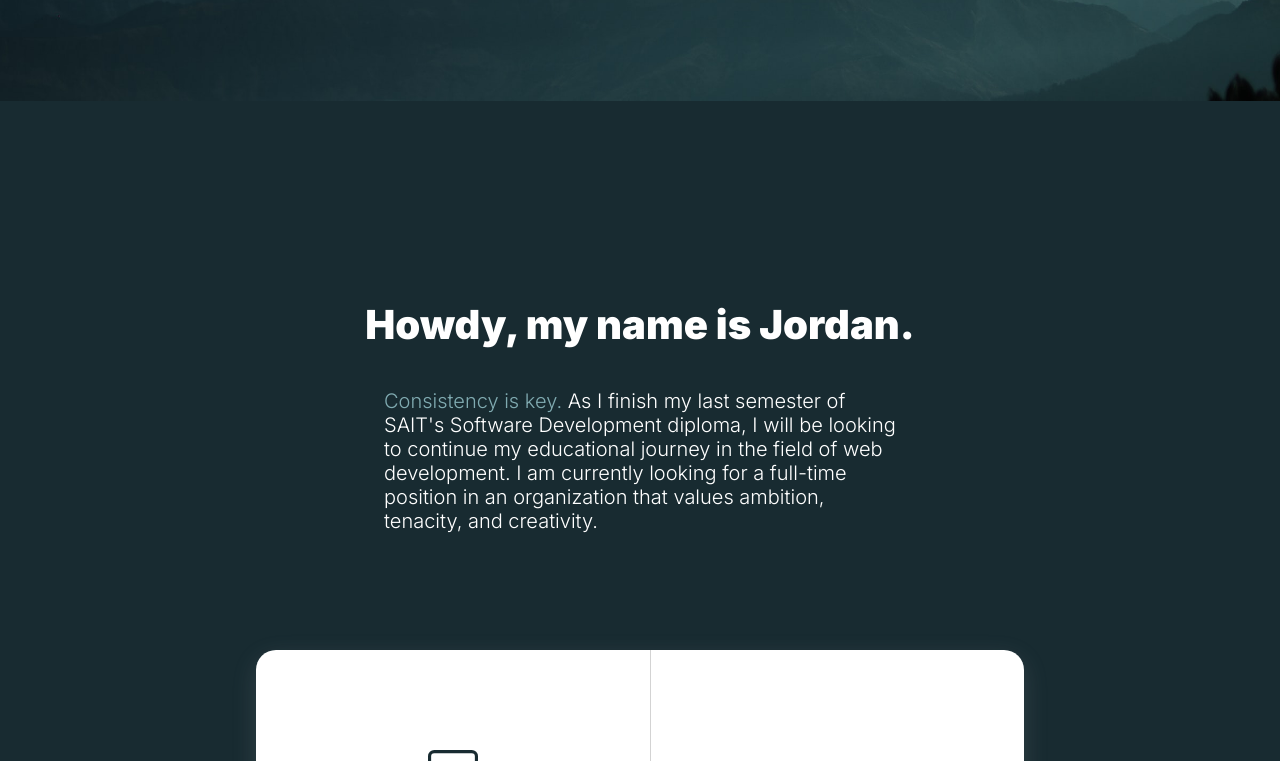
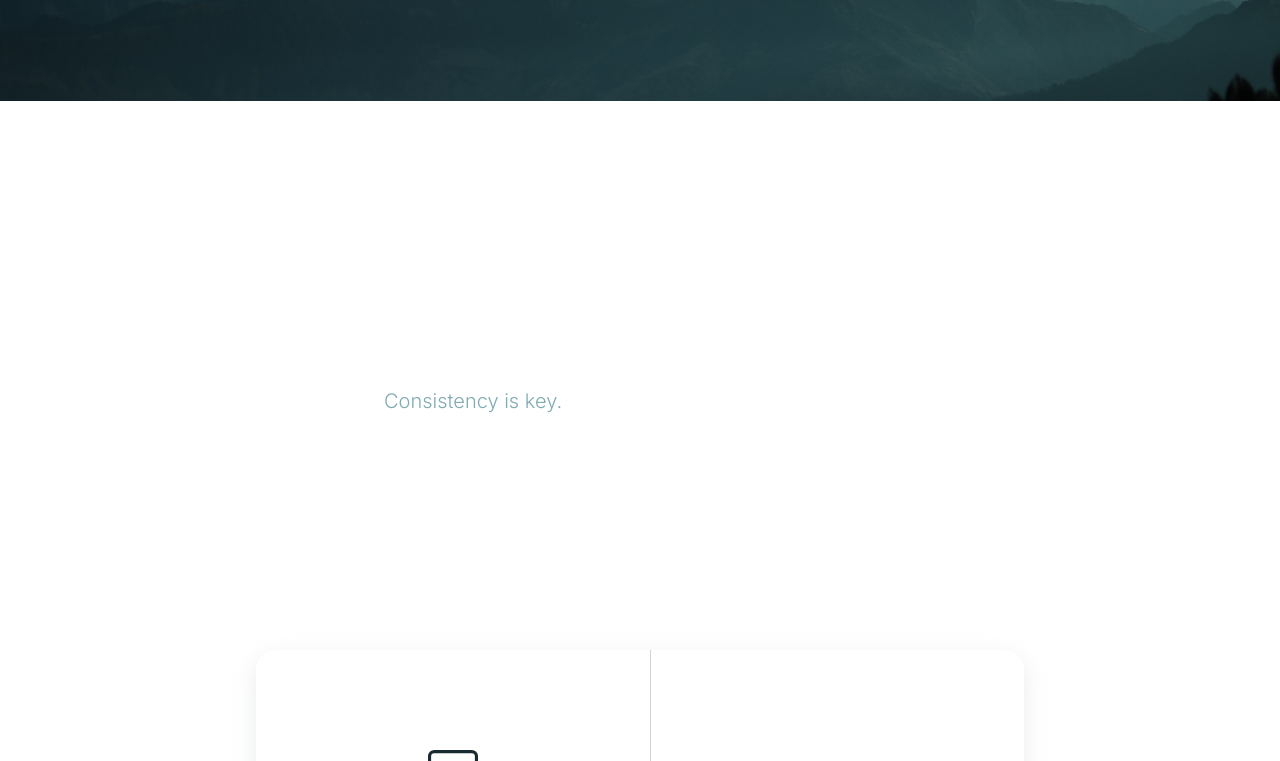
Before and after one commit to JordanWeitz/new__portfolio, a React (Create React App) app: page / in a window 1280 px wide. Shown: the part 699-1460 px from the top of the page. Built offline with nearby package versions, Linux system fonts and the light colour scheme.

Commit message:
Testing deploy

```diff
--- a/src/components/skills/skills.css
+++ b/src/components/skills/skills.css
@@ -6,7 +6,7 @@
 }
 
 .skills__green__wrapper {
-	background-color: #182b31;
+	background-color: white;
 	height: 800px;
 }
 
```
